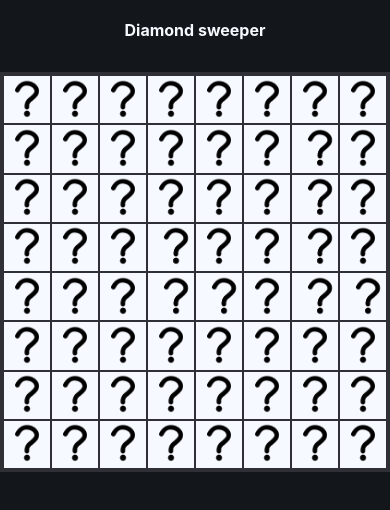
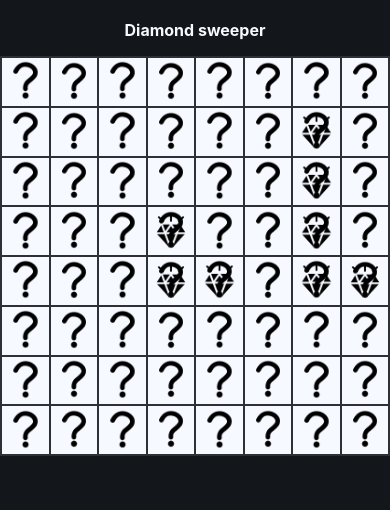
Before and after one commit to abhi9048292903/game-diamond-sweeper, a website: page index.html in a window 390 px wide. Drawn offline with Linux system fonts and the light colour scheme.

Commit message:
fix: grid-box border reduced

```diff
--- a/scss/style.scss
+++ b/scss/style.scss
@@ -71,5 +71,13 @@ header {
 @media only screen and (max-width: 600px) {
     .game-container {
         width: 100%;
+        border-width: 1px;
+        margin-top: 16px;
+        .game-box {
+            background-position: 0px !important;
+            .hint-arrow {
+                left: 20%;
+            }
+        }
     }
 }
```
Also changed, not shown: css/style.css.
